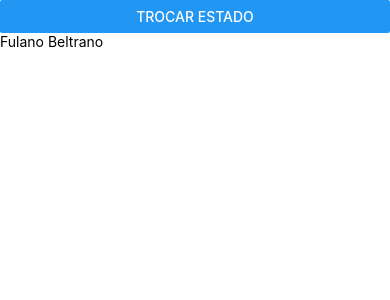
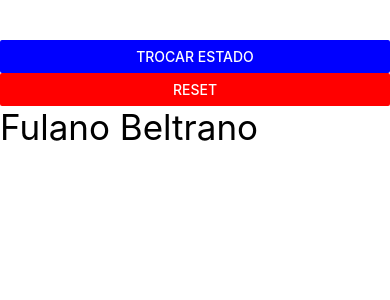
Before and after one commit to c4tom/cursoRN_zero-avancado, a React Native app: screen / in a window 390 px wide. Shown: the top 300 px of the page. Built offline with nearby package versions, Linux system fonts and the light colour scheme.

Commit message:
Aplicando grupo de estilos (Aula 15)

```diff
--- a/App.js
+++ b/App.js
@@ -1,5 +1,5 @@
 import React, { Component } from "react";
-import { View, Text, Image, Button } from "react-native";
+import { View, Text, Image, Button, StyleSheet } from "react-native";
 
 class App extends React.Component {
 
@@ -20,12 +20,22 @@ class App extends React.Component {
 
     render() {
         return(
-            <View>
-                <Button title="Trocar Estado" onPress={() => this.trocarEstado('Beltrano da Silva')} />
-                <Text>{this.state.nome}</Text>
+            <View style={styles.container}>
+                <Button color={'blue'} title="Trocar Estado" onPress={() => this.trocarEstado('Beltrano da Silva')} />
+                <Button color={'red'} title="Reset" onPress={() => this.trocarEstado('')} />
+                <Text style={styles.nome}>{this.state.nome}</Text>
             </View>
         )
     }
 }
 
+const styles = StyleSheet.create({
+    container: {
+        marginTop: 40
+    },
+    nome: {
+        fontSize: 35
+    }
+});
+
 export default App;
```
